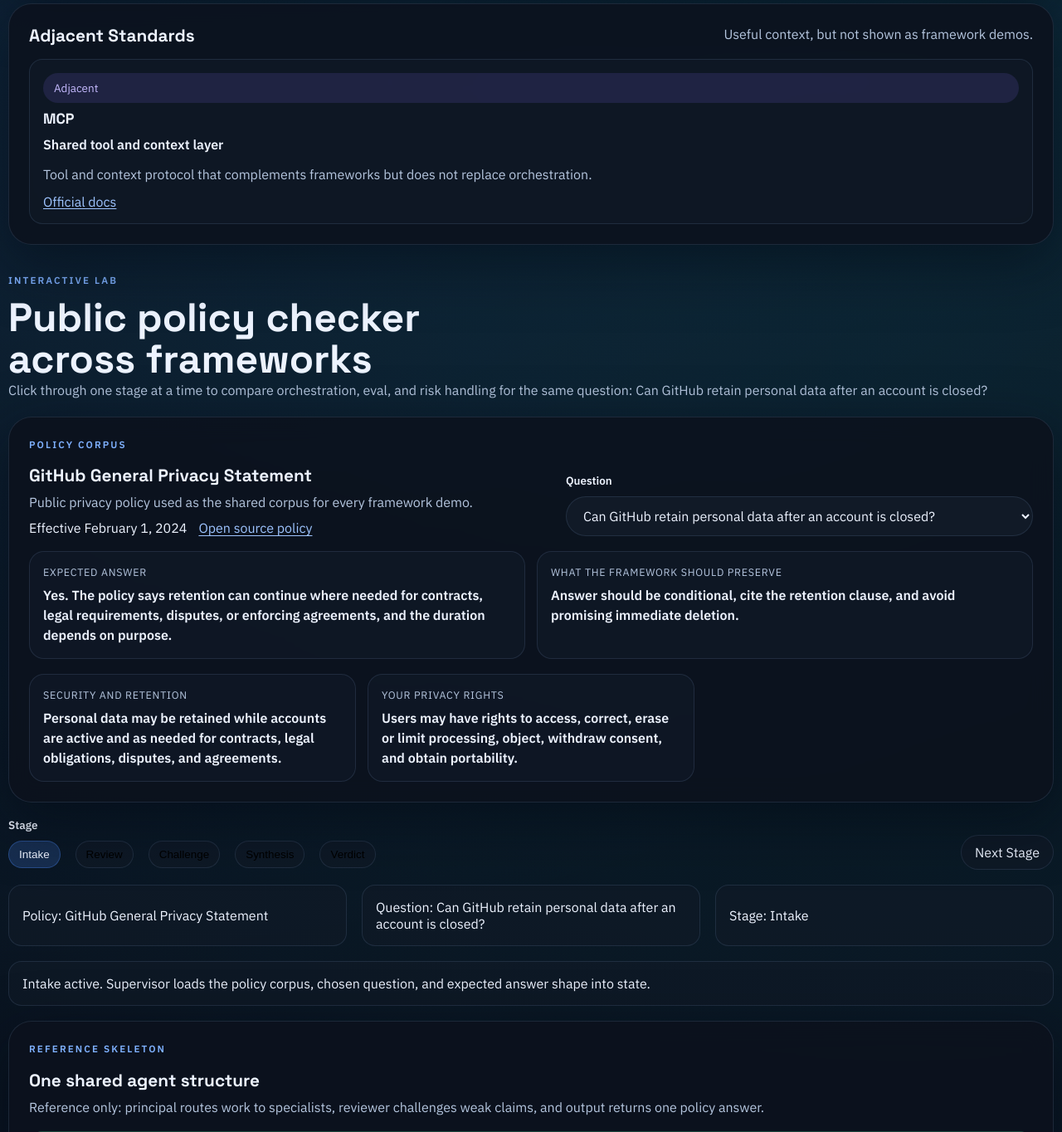
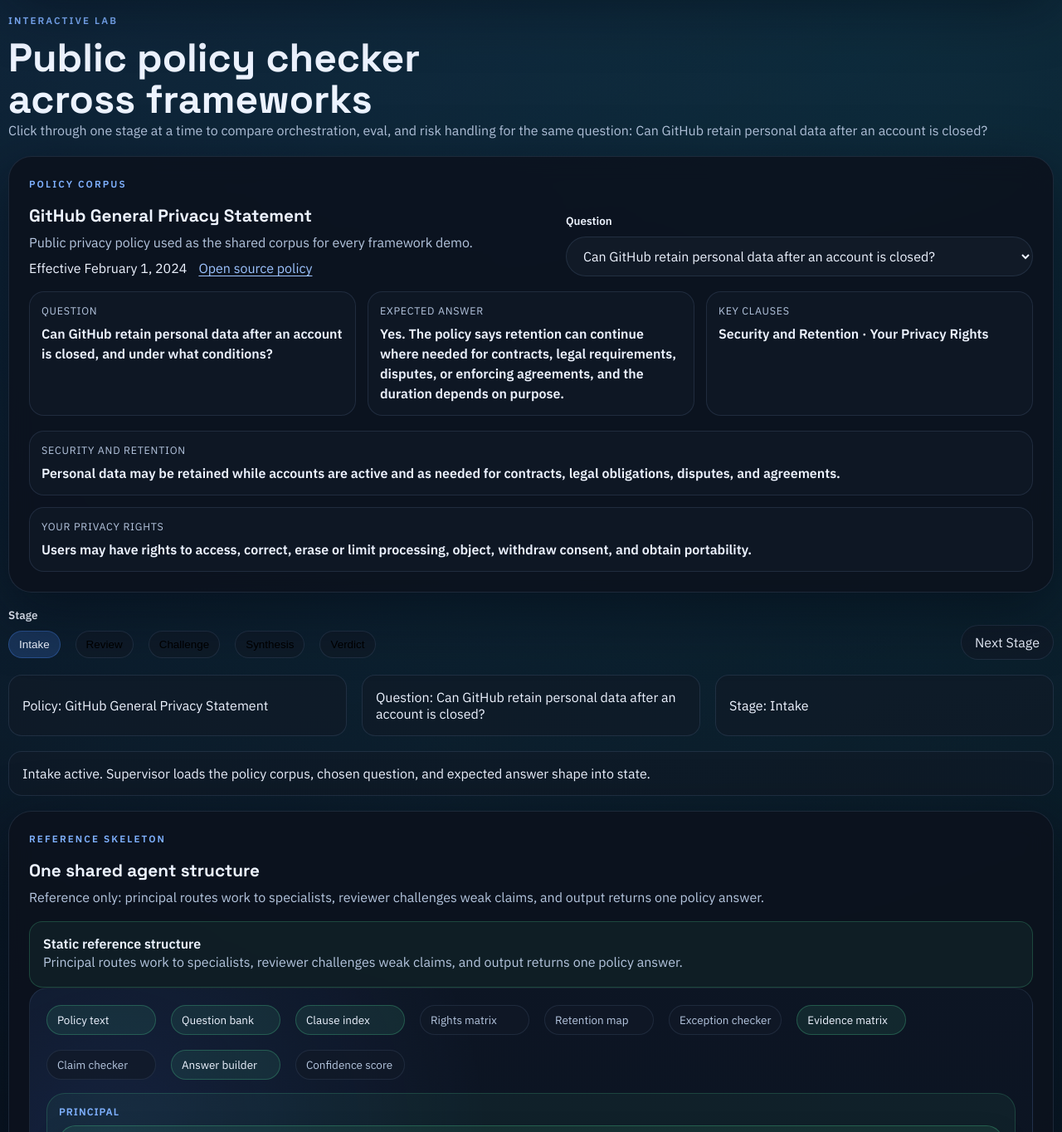
Before and after one commit to binzidd/comparisonofagents, a website: page index.html in a window 1280 px wide. Shown: the part 1436-2800 px from the top of the page at 83% size. Drawn offline with Linux system fonts and the light colour scheme.

Commit message:
Tighten policy brief and add state payload docs

```diff
--- a/app.js
+++ b/app.js
@@ -684,7 +684,6 @@
 let selectedQuestionId = "retention";
 
 let frameworkCatalogCards;
-let adjacentCatalogCards;
 let policyCasePanel;
 let stageChipRow;
 let stepDemoBtn;
@@ -695,6 +694,7 @@
 let scenarioHeadline;
 let scenarioSupport;
 let comparisonLanes;
+let scoreRationale;
 
 function getStage() {
   return stages[currentStage];
@@ -722,7 +722,6 @@
 
 function renderCatalog() {
   frameworkCatalogCards.innerHTML = catalogItems.filter((item) => item.kind === "framework").map(cardMarkup).join("");
-  adjacentCatalogCards.innerHTML = catalogItems.filter((item) => item.kind === "adjacent").map(cardMarkup).join("");
 }
 
 function renderPolicyCase() {
@@ -754,18 +753,22 @@
       </label>
     </div>
 
-    <div class="policy-answer-strip">
+    <div class="policy-answer-strip compact">
+      <article>
+        <span>Question</span>
+        <strong>${question.prompt}</strong>
+      </article>
       <article>
         <span>Expected answer</span>
         <strong>${question.expectedAnswer}</strong>
       </article>
       <article>
-        <span>What the framework should preserve</span>
-        <strong>${question.answerShape}</strong>
+        <span>Key clauses</span>
+        <strong>${relevantClauses.map((clause) => clause.title).join(" · ")}</strong>
       </article>
     </div>
 
-    <div class="policy-clause-grid">
+    <div class="policy-clause-grid compact">
       ${relevantClauses
         .map(
           (clause) => `
@@ -1380,6 +1383,7 @@
     reviewer_notes: list[str]
     answer: str
 
+# [review]
 def compliance_node(state):
     state["findings"]["compliance"] = retrieve_clause(state["question"], "retention")
     return state
@@ -1396,6 +1400,7 @@
     state["reviewer_notes"] = check_for_unsupported_claims(state["findings"])
     return state
 
+# [synthesis]
 def principal_node(state):
     state["answer"] = compose_answer(
         question=state["question"],
@@ -1410,12 +1415,18 @@
 graph.add_node("security", security_node)
 graph.add_node("legal", legal_node)
 graph.add_node("reviewer", reviewer_node)
+
+# [intake]
 graph.add_edge("principal", "compliance")
 graph.add_edge("principal", "security")
 graph.add_edge("principal", "legal")
+
+# [challenge]
 graph.add_edge("compliance", "reviewer")
 graph.add_edge("security", "reviewer")
 graph.add_edge("legal", "reviewer")
+
+# [verdict]
 graph.add_edge("reviewer", "principal")
 graph.add_edge("principal", END)
 
@@ -1430,11 +1441,13 @@
 
 from agents import Agent, Runner
 
+# [intake]
 policy_case = {
     "question": "${question.prompt}",
     "clauses": [${clauseString}],
 }
 
+# [review]
 compliance = Agent(
     name="Compliance",
     instructions="Extract retention and rights language. Return citations.",
@@ -1458,18 +1471,21 @@
     instructions="Reject answers that lack clause support or overclaim policy rights.",
 )
 
+# [synthesis]
 principal = Agent(
     name="Principal",
     instructions="Own the final policy answer and include confidence plus citations. Use compose_answer once findings are returned.",
     handoffs=[compliance, security, legal, reviewer],
 )
 
+# [verdict]
 result = Runner.run_sync(principal, input=policy_case)
 print(result.final_output)`,
     "conversation-mesh": `${helpers}
 
 from autogen import AssistantAgent, GroupChat, GroupChatManager
 
+# [intake]
 shared_case = {
     "question": "${question.prompt}",
     "required_clauses": [${clauseString}],
@@ -1485,21 +1501,27 @@
 data_ops = build_agent("DataOps", "Reason about retention operations and lifecycle edge cases.")
 reviewer = build_agent("Reviewer", "Interrupt when claims are unsupported or vague.")
 
+# [review]
 chat = GroupChat(
     agents=[principal, compliance, security, legal, data_ops, reviewer],
     messages=[{"role": "user", "content": str(shared_case)}],
     max_round=8,
 )
 
+# [challenge]
 manager = GroupChatManager(groupchat=chat)
+# [synthesis]
 principal.initiate_chat(manager, message="Produce a final cited answer with caveats.")
+# [verdict]
 print(chat.messages[-1]["content"])`,
     "manager-review": `${helpers}
 
 from crewai import Agent, Task, Crew, Process
 
+# [intake]
 question = "${question.prompt}"
 
+# [review]
 principal = Agent(role="Principal", goal="Ship the final policy answer with confidence and citations.")
 compliance = Agent(role="Compliance", goal="Check privacy and retention obligations.")
 security = Agent(role="Security", goal="Check security and access exceptions.")
@@ -1507,6 +1529,7 @@
 data_ops = Agent(role="Data Ops", goal="Review retention lifecycle implications.")
 reviewer = Agent(role="Reviewer", goal="Block unsupported answers.")
 
+# [challenge]
 tasks = [
     Task(description=f"Answer {question} from retention and rights clauses.", agent=compliance),
     Task(description="Find repository-access or security exceptions.", agent=security),
@@ -1515,18 +1538,21 @@
     Task(description="Reject unsupported or overconfident claims.", agent=reviewer),
 ]
 
+# [synthesis]
 crew = Crew(
     agents=[principal, compliance, security, legal, data_ops, reviewer],
     tasks=tasks,
     process=Process.sequential,
 )
 
+# [verdict]
 result = crew.kickoff()
 print(result)`,
     "enterprise-gated": `${helpers}
 
 from semantic_kernel.agents import ChatCompletionAgent
 
+# [intake]
 policy_case = {
     "question": "${question.prompt}",
     "clauses": [${clauseString}],
@@ -1538,33 +1564,39 @@
 legal = ChatCompletionAgent(service=kernel, name="Legal")
 reviewer = ChatCompletionAgent(service=kernel, name="Reviewer")
 
+# [review]
 findings = {
     "compliance": compliance.get_response(policy_case),
     "security": security.get_response(policy_case),
     "legal": legal.get_response(policy_case),
 }
 
+# [challenge]
 review_gate = reviewer.get_response({
     "question": policy_case["question"],
     "findings": findings,
     "rule": "Reject unsupported claims and missing caveats.",
 })
 
+# [synthesis]
 final_answer = principal.get_response({
     "question": policy_case["question"],
     "findings": findings,
     "review_gate": review_gate,
 })
+# [verdict]
 print(final_answer)`,
     "event-pipeline": `${helpers}
 
 from llama_index.core.workflow import StartEvent, StopEvent, Workflow, step
 
 class PolicyWorkflow(Workflow):
+    # [intake]
     @step
     async def intake(self, event: StartEvent):
         return {"question": "${question.prompt}", "clauses": [${clauseString}]}
 
+    # [review]
     @step
     async def specialist_review(self, event):
         findings = [
@@ -1574,15 +1606,18 @@
         ]
         return {"question": event["question"], "findings": findings}
 
+    # [challenge]
     @step
     async def challenge(self, event):
         event["reviewer_notes"] = check_for_unsupported_claims(event["findings"])
         return event
 
+    # [verdict]
     @step
     async def verdict(self, event):
         return StopEvent(result=compose_answer(event["question"], event["findings"], event["reviewer_notes"]))
 
+# [synthesis]
 workflow = PolicyWorkflow(timeout=120)
 result = workflow.run()
 print(result)`,
@@ -1597,6 +1632,7 @@
     clauses: list[str]
     user_id: str
 
+# [intake]
 def start_mastra_policy_checker(case: PolicyCase) -> dict:
     response = requests.post(
         "http://localhost:4111/api/workflows/policy-checker/start",
@@ -1612,6 +1648,7 @@
     response.raise_for_status()
     return response.json()
 
+# [review]
 def get_mastra_run(run_id: str) -> dict:
     response = requests.get(
         f"http://localhost:4111/api/workflows/runs/{run_id}",
@@ -1620,13 +1657,16 @@
     response.raise_for_status()
     return response.json()
 
+# [challenge]
 case = PolicyCase(
     question="${question.prompt}",
     clauses=[${clauseString}],
     user_id="policy-reviewer-42",
 )
 
+# [synthesis]
 run = start_mastra_policy_checker(case)
+# [verdict]
 result = get_mastra_run(run["runId"])
 print(result)`,
     "typed-review": `${helpers}
@@ -1634,6 +1674,7 @@
 from pydantic import BaseModel
 from pydantic_ai import Agent
 
+# [intake]
 class PolicyCase(BaseModel):
     question: str
     clauses: list[str]
@@ -1653,6 +1694,7 @@
 specialist = Agent("openai:gpt-4.1", result_type=Finding)
 reviewer = Agent("openai:gpt-4.1", result_type=list[str])
 
+# [review]
 case = PolicyCase(
     question="${question.prompt}",
     clauses=[${clauseString}],
@@ -1664,102 +1706,39 @@
     specialist.run_sync(f"Legal review: {case.model_dump_json()}").output,
 ]
 
+# [challenge]
 reviewer_notes = reviewer.run_sync(f"Challenge these findings: {findings}").output
+# [synthesis]
 decision = principal.run_sync(
     f"Return a final answer with citations and confidence. Case={case} Findings={findings} Notes={reviewer_notes}"
 ).output
+# [verdict]
 print(decision)`
   };
 
   if (!framework) {
     return `${helpers}
 
+# [intake]
 policy_case = {
   "question": "${question.prompt}",
   "clauses": [${clauseString}]
 }
 
+# [review]
 findings = [
     retrieve_clause(policy_case["question"], "retention"),
     retrieve_clause(policy_case["question"], "rights"),
 ]
+# [challenge]
 reviewer_notes = check_for_unsupported_claims(findings)
+# [synthesis]
 decision = compose_answer(policy_case["question"], findings, reviewer_notes)
+# [verdict]
 print(decision)`;
   }
 
   return examples[framework.pattern];
-}
-
-function implementationHighlightLines(framework, stageId) {
-  const rangesByPattern = {
-    reference: {
-      intake: [[29, 32]],
-      review: [[34, 37]],
-      challenge: [[38, 39]],
-      synthesis: [[40, 40]],
-      verdict: [[41, 41]]
-    },
-    "graph-branches": {
-      intake: [[31, 35], [44, 48]],
-      review: [[14, 24]],
-      challenge: [[26, 28]],
-      synthesis: [[30, 35]],
-      verdict: [[44, 50]]
-    },
-    "sequential-handoffs": {
-      intake: [[27, 30]],
-      review: [[7, 19]],
-      challenge: [[21, 24]],
-      synthesis: [[26, 30]],
-      verdict: [[32, 33]]
-    },
-    "conversation-mesh": {
-      intake: [[11, 18]],
-      review: [[20, 28]],
-      challenge: [[17, 18], [29, 30]],
-      synthesis: [[29, 30]],
-      verdict: [[30, 30]]
-    },
-    "manager-review": {
-      intake: [[7, 13]],
-      review: [[15, 20]],
-      challenge: [[20, 20]],
-      synthesis: [[22, 27]],
-      verdict: [[29, 30]]
-    },
-    "enterprise-gated": {
-      intake: [[7, 13]],
-      review: [[15, 19]],
-      challenge: [[21, 25]],
-      synthesis: [[27, 31]],
-      verdict: [[31, 31]]
-    },
-    "event-pipeline": {
-      intake: [[4, 7]],
-      review: [[9, 15]],
-      challenge: [[17, 19]],
-      synthesis: [[21, 22]],
-      verdict: [[21, 25]]
-    },
-    "app-workflow": {
-      intake: [[23, 30]],
-      review: [[23, 30]],
-      challenge: [[32, 32]],
-      synthesis: [[33, 33]],
-      verdict: [[34, 34]]
-    },
-    "typed-review": {
-      intake: [[17, 21]],
-      review: [[23, 27]],
-      challenge: [[29, 29]],
-      synthesis: [[30, 32]],
-      verdict: [[32, 33]]
-    }
-  };
-
-  const key = framework ? framework.pattern : "reference";
-  return rangesByPattern[key][stageId] || [];
 }
 
 function escapeHtml(value) {
@@ -1769,22 +1748,93 @@
     .replaceAll(">", "&gt;");
 }
 
-function renderHighlightedCode(code, activeRanges) {
-  const activeLines = new Set();
-  activeRanges.forEach(([start, end]) => {
-    for (let line = start; line <= end; line += 1) {
-      activeLines.add(line);
+function renderHighlightedCode(code, stageId) {
+  const lines = code.split("\n");
+  const markers = [];
+  lines.forEach((line, index) => {
+    const match = line.match(/# \[(intake|review|challenge|synthesis|verdict)\]/i);
+    if (match) {
+      markers.push({ stage: match[1].toLowerCase(), index });
     }
   });
 
-  return code
-    .split("\n")
+  const activeLines = new Set();
+  for (let i = 0; i < markers.length; i += 1) {
+    const marker = markers[i];
+    const nextMarkerIndex = i < markers.length - 1 ? markers[i + 1].index : lines.length;
+    if (marker.stage === stageId) {
+      for (let line = marker.index; line < nextMarkerIndex; line += 1) {
+        activeLines.add(line + 1);
+      }
+    }
+  }
+
+  return lines
     .map((line, index) => {
       const lineNumber = index + 1;
       const activeClass = activeLines.has(lineNumber) ? " active" : "";
       return `<span class="code-line${activeClass}"><span class="code-line-no">${lineNumber}</span><span class="code-line-text">${escapeHtml(line) || "&nbsp;"}</span></span>`;
     })
     .join("");
+}
+
+function currentStatePayload(framework, stageId) {
+  const question = getQuestion();
+  const base = {
+    question: question.prompt,
+    clauses: question.relevantClauses,
+    stage: stageId
+  };
+
+  const byStage = {
+    intake: {
+      ...base,
+      requested_by: "principal",
+      loaded_tools: ["policy_text", "question_bank"]
+    },
+    review: {
+      ...base,
+      findings: {
+        compliance: "retention clause pulled",
+        security: "repository-access exception checked",
+        legal: "rights wording extracted",
+        data_ops: "retention lifecycle reviewed"
+      }
+    },
+    challenge: {
+      ...base,
+      reviewer_input: ["unsupported-claim-check", "missing-caveat-check"],
+      contested_points: ["overclaim risk", "missing condition risk"]
+    },
+    synthesis: {
+      ...base,
+      merged_findings: ["retention", "rights", "exceptions"],
+      reviewer_notes: ["preserve conditions", "cite clauses directly"]
+    },
+    verdict: {
+      ...base,
+      answer: question.expectedAnswer,
+      citations: question.relevantClauses,
+      confidence: 0.82
+    }
+  };
+
+  if (!framework) {
+    return byStage[stageId];
+  }
+
+  const wrappers = {
+    "graph-branches": { state_container: "shared_graph_state" },
+    "sequential-handoffs": { state_container: "run_context" },
+    "conversation-mesh": { state_container: "chat_transcript" },
+    "manager-review": { state_container: "task_outputs" },
+    "enterprise-gated": { state_container: "governed_case" },
+    "event-pipeline": { state_container: "event_payload" },
+    "app-workflow": { state_container: "workflow_context" },
+    "typed-review": { state_container: "typed_models" }
+  };
+
+  return { ...wrappers[framework.pattern], ...byStage[stageId] };
 }
 
 function graphMessageMap(framework, stageId) {
@@ -2056,6 +2106,19 @@
   `;
 }
 
+function renderStatePayload(framework, stageId) {
+  const payload = currentStatePayload(framework, stageId);
+  return `
+    <section class="state-payload">
+      <div class="code-hint-head">
+        <strong>State passed at this step</strong>
+        <span>${stageId}</span>
+      </div>
+      <pre><code>${JSON.stringify(payload, null, 2)}</code></pre>
+    </section>
+  `;
+}
+
 function renderCodeHint(framework, stageId) {
   const profile = frameworkTechProfile(framework);
   const question = getQuestion();
@@ -2063,7 +2126,7 @@
   const codeSourceLabel = framework ? framework.name : "Reference skeleton";
   const codeSourceHref = framework ? framework.source : policyPack.source;
   const implementationCode = frameworkExampleCode(framework, question);
-  const highlightedImplementation = renderHighlightedCode(implementationCode, implementationHighlightLines(framework, stageId));
+  const highlightedImplementation = renderHighlightedCode(implementationCode, stageId);
   return `
     <section class="code-hint">
       <div class="code-panel">
@@ -2073,6 +2136,7 @@
         </div>
         <pre><code>${profile.evalCode}</code></pre>
       </div>
+      ${renderStatePayload(framework, stageId)}
       <div class="code-panel code-panel-wide">
         <div class="code-hint-head">
           <strong>Framework implementation for this policy checker</strong>
@@ -2316,6 +2380,45 @@
   `;
 }
 
+function renderScoreRationale() {
+  const frameworks = compareIds.map((id) => getFramework(id));
+  scoreRationale.innerHTML = `
+    <div class="section-heading">
+      <p class="eyebrow">Score Rationale</p>
+      <h3>Why low or risky scores are low</h3>
+    </div>
+    <div class="lane-bottom lane-analysis-grid">
+      ${frameworks
+        .map((framework) => {
+          const profile = frameworkTechProfile(framework);
+          const flagged = profile.scorecard.filter((item) => {
+            const state = scoreState(item.label, item.value);
+            return state.tone !== "safe";
+          });
+          return `
+            <article>
+              <h4>${framework.name}</h4>
+              <ul>
+                ${flagged
+                  .map((item) => {
+                    const reason =
+                      item.label === "Latency"
+                        ? profile.cards[1].value
+                        : item.label === "Observability" || item.label === "Replayability" || item.label === "Human Review"
+                          ? profile.cards[2].value
+                          : profile.cards[3].value;
+                    return `<li><strong>${item.label}:</strong> ${reason}</li>`;
+                  })
+                  .join("")}
+              </ul>
+            </article>
+          `;
+        })
+        .join("")}
+    </div>
+  `;
+}
+
 function laneMarkup(frameworkId, laneIndex) {
   const framework = getFramework(frameworkId);
   const stage = getStage();
@@ -2390,11 +2493,11 @@
   renderSummary();
   renderSkeleton();
   renderComparison();
+  renderScoreRationale();
 }
 
 function initApp() {
   frameworkCatalogCards = document.getElementById("framework-catalog-cards");
-  adjacentCatalogCards = document.getElementById("adjacent-catalog-cards");
   policyCasePanel = document.getElementById("policy-case-panel");
   stageChipRow = document.getElementById("stage-chip-row");
   stepDemoBtn = document.getElementById("step-demo-btn");
@@ -2405,10 +2508,10 @@
   scenarioHeadline = document.getElementById("scenario-headline");
   scenarioSupport = document.getElementById("scenario-support");
   comparisonLanes = document.getElementById("comparison-lanes");
+  scoreRationale = document.getElementById("score-rationale");
 
   const requiredElements = [
     ["framework-catalog-cards", frameworkCatalogCards],
-    ["adjacent-catalog-cards", adjacentCatalogCards],
     ["policy-case-panel", policyCasePanel],
     ["stage-chip-row", stageChipRow],
     ["step-demo-btn", stepDemoBtn],
@@ -2418,7 +2521,8 @@
     ["skeleton-board", skeletonBoard],
     ["scenario-headline", scenarioHeadline],
     ["scenario-support", scenarioSupport],
-    ["comparison-lanes", comparisonLanes]
+    ["comparison-lanes", comparisonLanes],
+    ["score-rationale", scoreRationale]
   ];
 
   const missingIds = requiredElements.filter(([, element]) => !element).map(([id]) => id);
--- a/index.html
+++ b/index.html
@@ -30,7 +30,6 @@
 
           <div class="catalog-legend">
             <span class="legend-pill framework">Framework</span>
-            <span class="legend-pill adjacent">Adjacent Standard</span>
           </div>
 
           <div class="catalog-stack">
@@ -40,14 +39,6 @@
                 <p>Included in the interactive comparison.</p>
               </div>
               <div class="catalog-grid" id="framework-catalog-cards"></div>
-            </section>
-
-            <section class="catalog-group">
-              <div class="catalog-head">
-                <h3>Adjacent Standards</h3>
-                <p>Useful context, but not shown as framework demos.</p>
-              </div>
-              <div class="catalog-grid" id="adjacent-catalog-cards"></div>
             </section>
           </div>
         </section>
@@ -87,6 +78,7 @@
           </section>
 
           <div class="comparison-lanes" id="comparison-lanes"></div>
+          <section class="section-tail" id="score-rationale"></section>
         </section>
       </main>
     </div>
--- a/scripts/verify-static.js
+++ b/scripts/verify-static.js
@@ -17,7 +17,6 @@
 
 const requiredIds = [
   "framework-catalog-cards",
-  "adjacent-catalog-cards",
   "stage-chip-row",
   "step-demo-btn",
   "framework-summary",
@@ -26,7 +25,8 @@
   "scenario-headline",
   "scenario-support",
   "app-status",
-  "comparison-lanes"
+  "comparison-lanes",
+  "score-rationale"
 ];
 
 const missingIds = requiredIds.filter((id) => !html.includes(`id="${id}"`));
--- a/styles.css
+++ b/styles.css
@@ -297,7 +297,7 @@
 }
 
 .policy-answer-strip {
-  grid-template-columns: repeat(2, minmax(0, 1fr));
+  grid-template-columns: repeat(3, minmax(0, 1fr));
 }
 
 .policy-answer-strip article,
@@ -327,6 +327,15 @@
 
 .policy-clause-grid {
   grid-template-columns: repeat(3, minmax(0, 1fr));
+}
+
+.policy-answer-strip.compact article,
+.policy-clause-grid.compact .policy-clause-card {
+  padding: 14px;
+}
+
+.policy-clause-grid.compact {
+  grid-template-columns: 1fr;
 }
 
 .toolbar-group {
@@ -674,6 +683,10 @@
   border-top: 1px solid rgba(126, 155, 196, 0.14);
 }
 
+.state-payload {
+  border-top: 1px solid rgba(126, 155, 196, 0.14);
+}
+
 .code-hint-head {
   display: flex;
   justify-content: space-between;
@@ -938,6 +951,10 @@
   gap: 14px;
 }
 
+.section-tail {
+  margin-top: 24px;
+}
+
 .framework-scorecard-head {
   display: flex;
   justify-content: space-between;
```
